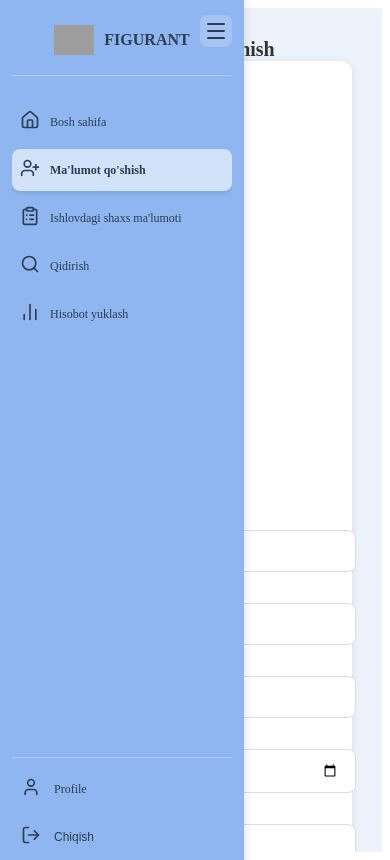
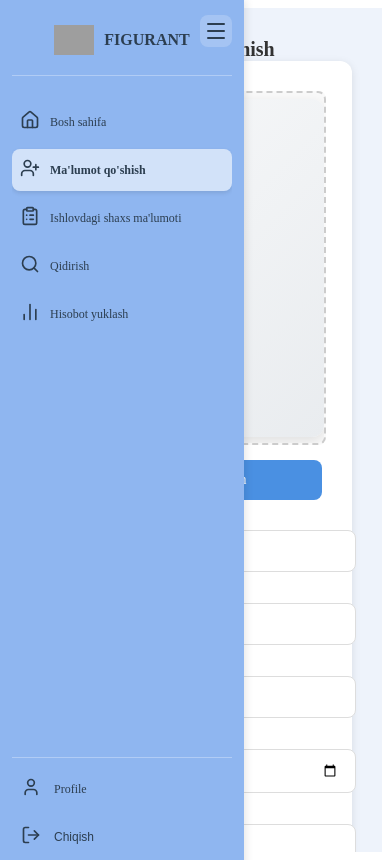
Before and after one commit to solijonov2209/figurant, a React (Vite) app: page /add-person in a window 390 px wide. Built offline with nearby package versions, Linux system fonts and the light colour scheme; sample sign-in values are in the browser's storage; grey boxes are pictures that could not be loaded.

Commit message:
fix: resolve .form-grid CSS conflict with AddAdmin breaking AddPerson layout
AddAdmin.css also defined .form-grid as flex column, which overrode the
grid layout in AddPerson when bundled together. Renamed to .person-form-grid.

```diff
--- a/src/pages/AddPerson.css
+++ b/src/pages/AddPerson.css
@@ -36,7 +36,7 @@
   box-shadow: 0 2px 8px rgba(0, 0, 0, 0.1);
 }
 
-.form-grid {
+.person-form-grid {
   display: grid;
   grid-template-columns: 300px 1fr;
   gap: 30px;
@@ -410,7 +410,7 @@
 
 /* Responsive */
 @media (max-width: 768px) {
-  .form-grid {
+  .person-form-grid {
     grid-template-columns: 1fr;
   }
 
--- a/src/pages/AddPerson.jsx
+++ b/src/pages/AddPerson.jsx
@@ -258,7 +258,7 @@ export default function AddPerson() {
       {success && <div className="success-message">Muvaffaqiyatli qo'shildi!</div>}
 
       <form onSubmit={handleSubmit} className="add-person-form">
-        <div className="form-grid">
+        <div className="person-form-grid">
           {/* Chap tomonda - Rasm yuklash */}
           <div className="photo-section">
             <div className="photo-upload-box">
```
